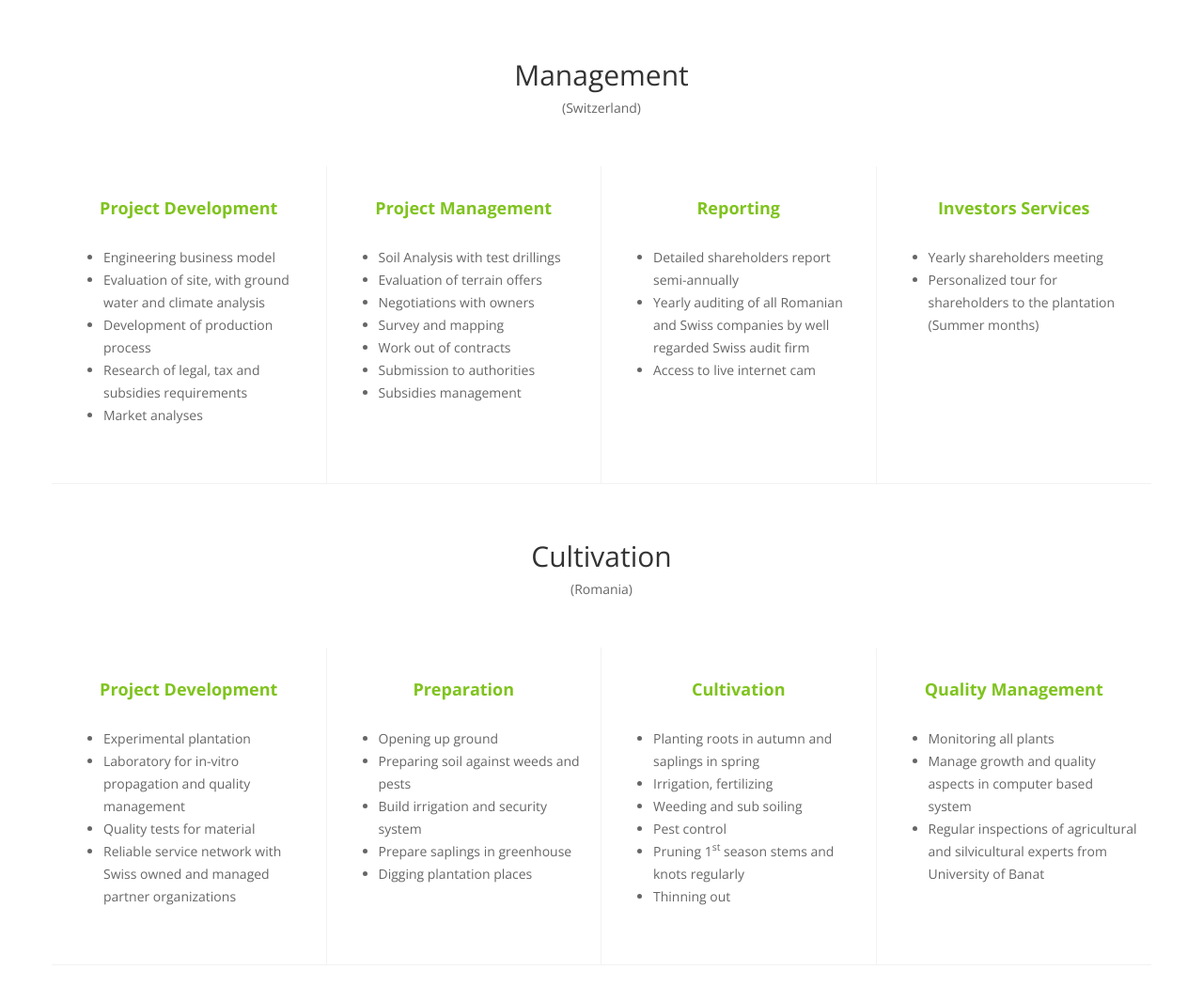
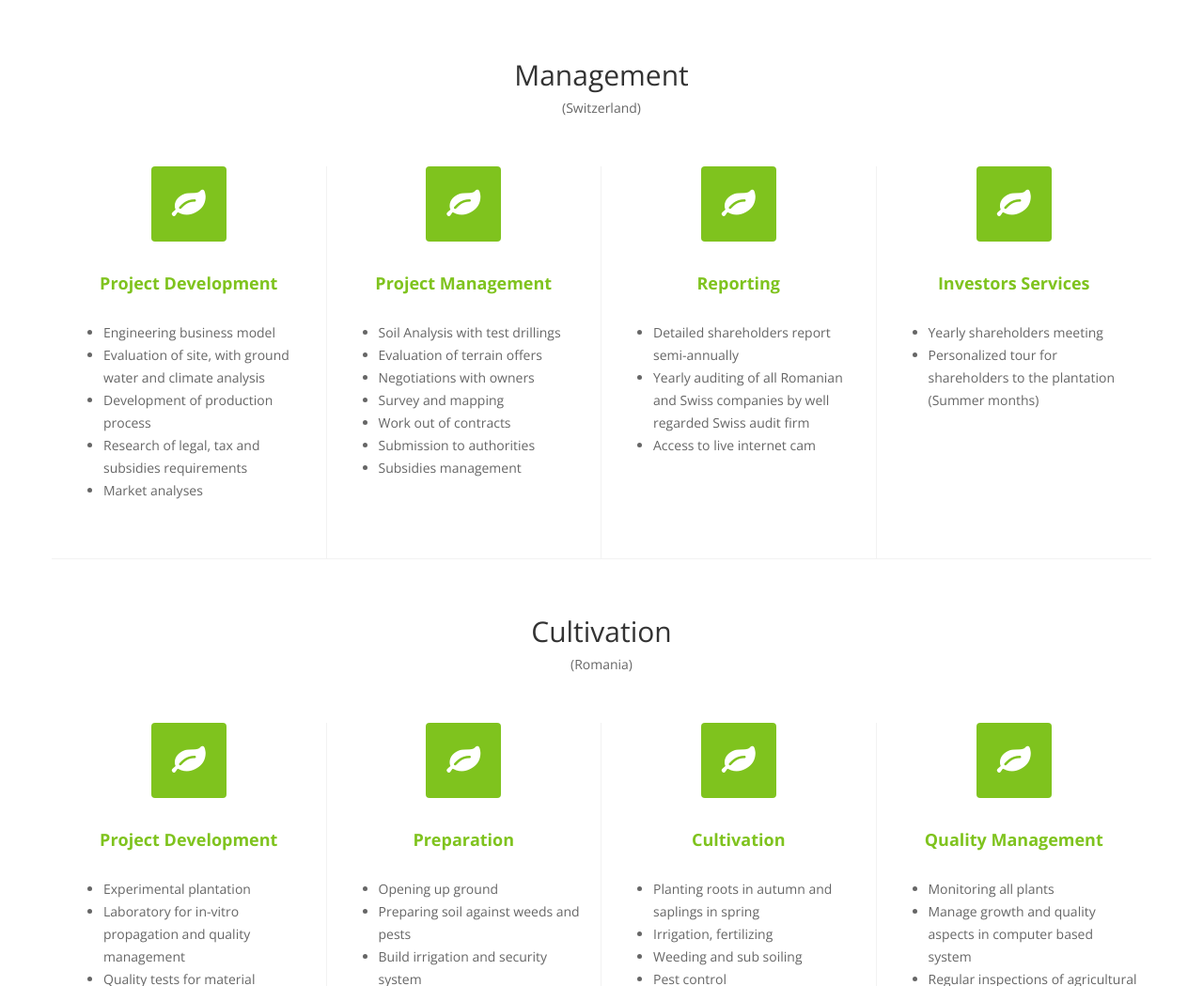
Before and after one commit to ajaystha/public-parc, a plain HTML site: page index.html in a window 1280 px wide. Shown: the part 1114-2163 px from the top of the page at 94% size. Drawn offline with nearby package versions, Linux system fonts and the light colour scheme; some packages are replaced by stand-ins of ours.

Commit message:
Added leaf icons in service section

```diff
--- a/css/main.css
+++ b/css/main.css
@@ -290,13 +290,15 @@ section {
 **************************/
 
 .service-icon {
+    -moz-border-radius: 4px;
+    -webkit-border-radius: 4px;
   border-radius: 4px;
   color: #fff;
   display: inline-block;
   font-size: 36px;
-  height: 90px;
-  line-height: 90px;
-  width: 90px;
+  height: 80px;
+  line-height: 80px;
+  width: 80px;
   -webkit-transition: background-color 0.2s ease;
   transition: background-color 0.2s ease;
 }
--- a/index.html
+++ b/index.html
@@ -107,9 +107,9 @@
             <div class="text-center our-services">
                 <div class="row">
                     <div class="col-sm-3 wow fadeInDown" data-wow-duration="1000ms" data-wow-delay="450ms">
-                        <!--<div class="service-icon">
-                            <i class="fa fa-flask"></i>
-                        </div>-->
+                        <div class="service-icon">
+                            <i class="fa fa-leaf"></i>
+                        </div>
                         <div class="service-info">
                             <h3>Project Development</h3>
                             <p><ul>
@@ -122,9 +122,9 @@
                         </div>
                     </div>
                     <div class="col-sm-3 wow fadeInDown" data-wow-duration="1000ms" data-wow-delay="550ms">
-                        <!--<div class="service-icon">
-                            <i class="fa fa-coffee"></i>
-                        </div>-->
+                        <div class="service-icon">
+                            <i class="fa fa-leaf"></i>
+                        </div>
                         <div class="service-info" style="padding-bottom:24px;">
                             <h3>Project Management</h3>
                             <p><ul>
@@ -139,9 +139,9 @@
                         </div>
                     </div>
                     <div class="col-sm-3 wow fadeInDown" data-wos-duration="1000ms" data-wow-delay="650ms">
-                        <!--<div class="service-icon">
-                            <i class="fa fa-umbrella"></i>
-                        </div>-->
+                        <div class="service-icon">
+                            <i class="fa fa-leaf"></i>
+                        </div>
                         <div class="service-info" style="padding-bottom:48px;">
                             <h3>Reporting</h3>
                             <p><ul>
@@ -152,9 +152,9 @@
                         </div>
                     </div>
                     <div class="col-sm-3 wow fadeInDown" data-wow-duration="1000ms" data-wow-delay="750ms">
-                        <!--<div class="service-icon">
-                            <i class="fa fa-cloud"></i>
-                        </div>-->
+                        <div class="service-icon">
+                            <i class="fa fa-leaf"></i>
+                        </div>
                         <div class="service-info" style="padding-bottom:96px;">
                             <h3>Investors Services</h3>
                             <p><ul>
@@ -176,9 +176,9 @@
             <div class="text-center our-services">
                 <div class="row">
                     <div class="col-sm-3 wow fadeInUp" data-wow-duration="1000ms" data-wow-delay="450ms">
-                        <!--<div class="service-icon">
-                            <i class="fa fa-flask"></i>
-                        </div>-->
+                        <div class="service-icon">
+                            <i class="fa fa-leaf"></i>
+                        </div>
                         <div class="service-info">
                             <h3>Project Development</h3>
                             <p><ul>
@@ -190,9 +190,9 @@
                         </div>
                     </div>
                     <div class="col-sm-3 wow fadeInUp" data-wow-duration="1000ms" data-wow-delay="550ms">
-                        <!--<div class="service-icon">
-                            <i class="fa fa-umbrella"></i>
-                        </div>-->
+                        <div class="service-icon">
+                            <i class="fa fa-leaf"></i>
+                        </div>
                         <div class="service-info" style="padding-bottom:24px;">
                             <h3>Preparation</h3>
                             <p><ul>
@@ -205,9 +205,9 @@
                         </div>
                     </div>
                     <div class="col-sm-3 wow fadeInUp" data-wos-duration="1000ms" data-wow-delay="650ms">
-                        <!--<div class="service-icon">
-                            <i class="fa fa-umbrella"></i>
-                        </div>-->
+                        <div class="service-icon">
+                            <i class="fa fa-leaf"></i>
+                        </div>
                         <div class="service-info">
                             <h3>Cultivation</h3>
                             <p><ul>
@@ -221,9 +221,9 @@
                         </div>
                     </div>
                     <div class="col-sm-3 wow fadeInUp" data-wow-duration="1000ms" data-wow-delay="750ms">
-                        <!--<div class="service-icon">
-                            <i class="fa fa-cloud"></i>
-                        </div>-->
+                        <div class="service-icon">
+                            <i class="fa fa-leaf"></i>
+                        </div>
                         <div class="service-info" style="padding-bottom:24px;">
                             <h3>Quality Management</h3>
                             <p><ul>
--- a/js/main.js
+++ b/js/main.js
@@ -30,7 +30,7 @@ jQuery(function($) {
 
 	$('.navbar-collapse ul li a').on('click', function() {
 		$('html, body').animate({scrollTop: $(this.hash).offset().top - 5}, 1000);
-		$('.collapse').collapse('hide');
+		$('.navbar-collapse').collapse('hide');
 		return false;
 	});
 
```
